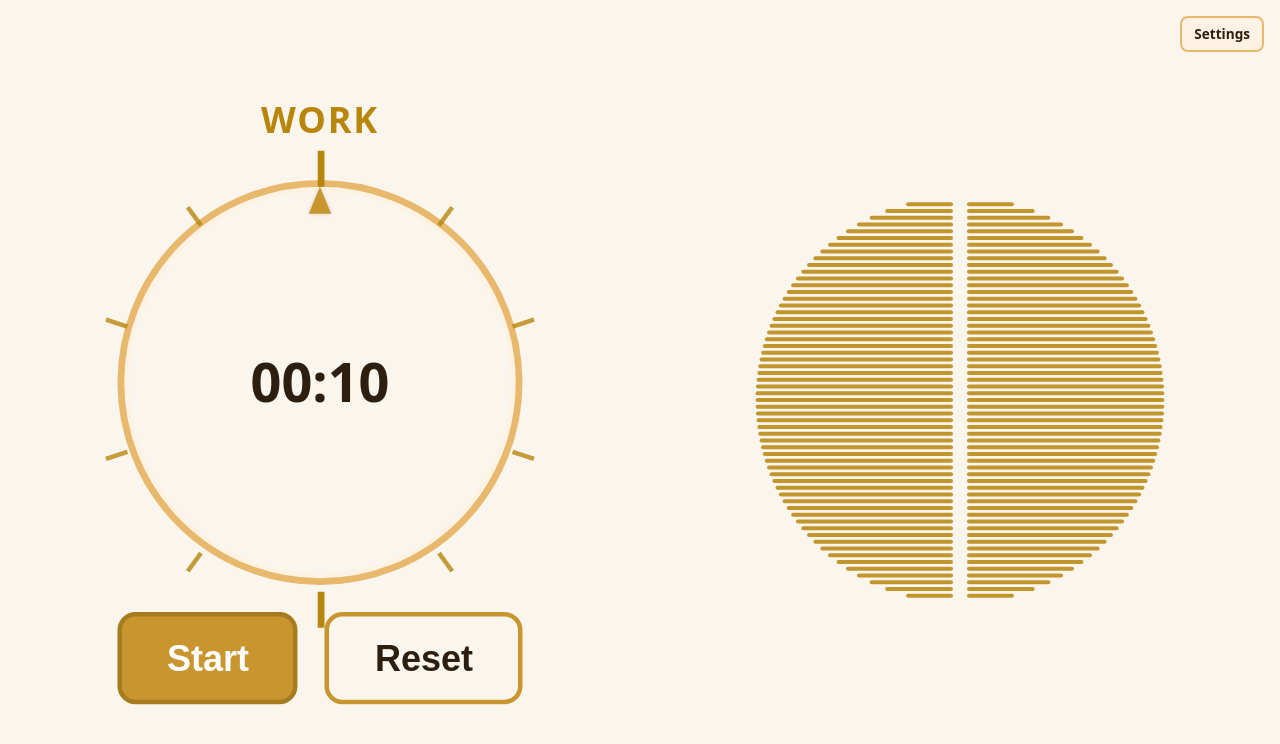
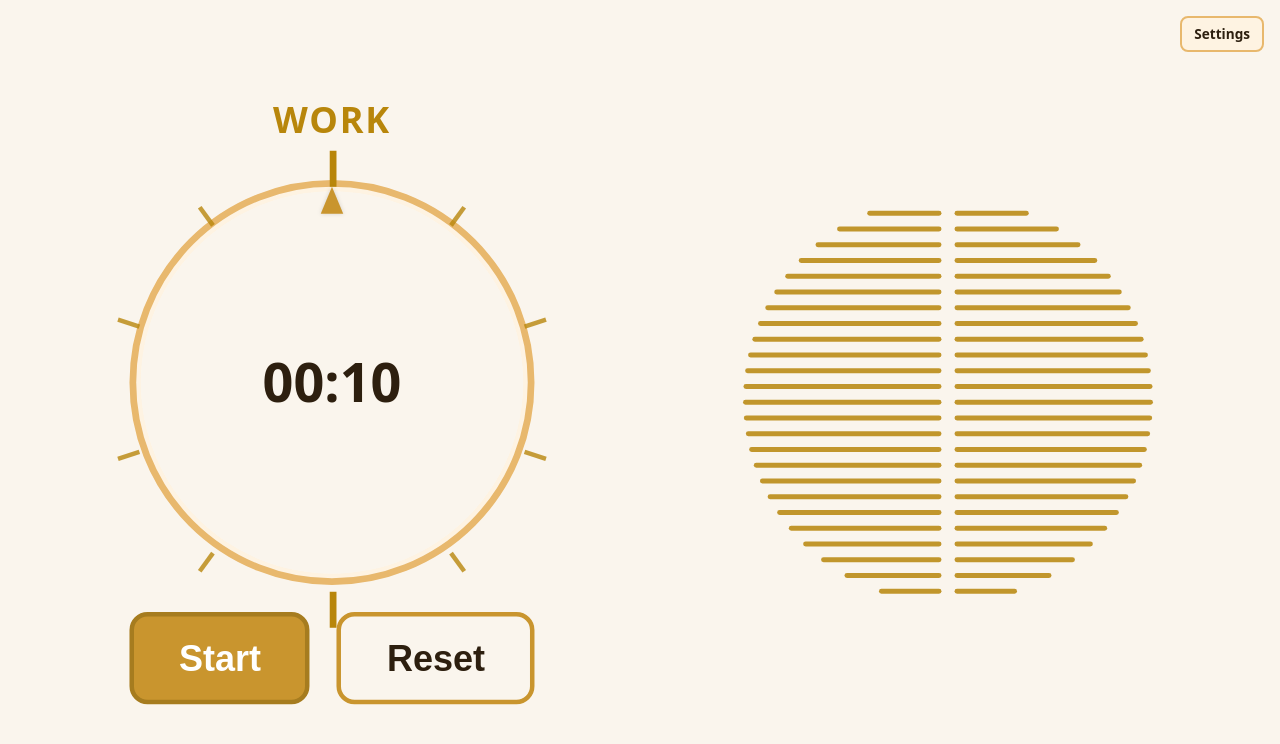
Before and after one commit to crisguardiola/pomodoro-timer, a website built with Vite: page index.html in a window 1280 px wide. Built offline with nearby package versions, Linux system fonts and the light colour scheme.

Commit message:
speaker polished UI and spacing

```diff
--- a/src/main.js
+++ b/src/main.js
@@ -377,8 +377,8 @@ function createBraunSpeaker() {
   const size = 200;
   const r = 90;
   const gap = 8; // central vertical gap
-  const lineSpacing = 3;
-  const strokeWidth = 1.8;
+  const lineSpacing = 7;
+  const strokeWidth = 2.2;
   const svg = document.createElementNS("http://www.w3.org/2000/svg", "svg");
   svg.setAttribute("viewBox", `0 0 ${size} ${size}`);
   svg.setAttribute("aria-hidden", "true");
--- a/src/style.css
+++ b/src/style.css
@@ -123,7 +123,7 @@ body {
   display: flex;
   justify-content: center;
   align-items: center;
-  padding: var(--space-3xl);
+  padding: var(--space-3xl) 0 var(--space-3xl) var(--space-3xl);
   overflow: visible;
 }
 
@@ -138,7 +138,7 @@ body {
   display: flex;
   justify-content: center;
   align-items: center;
-  padding: var(--space-3xl);
+  padding: var(--space-3xl) var(--space-3xl) var(--space-3xl) 0;
   overflow: visible;
 }
 
```
